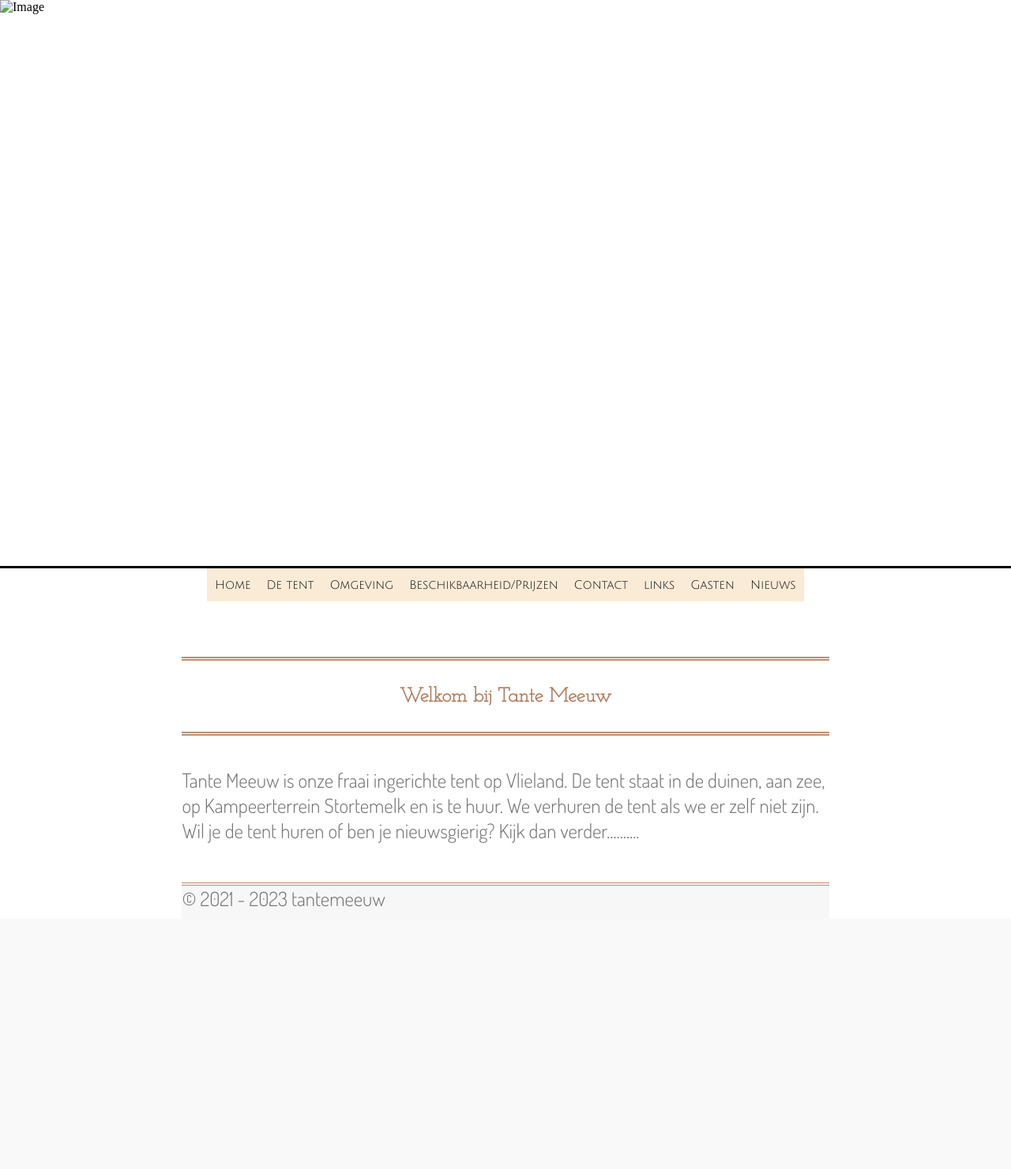
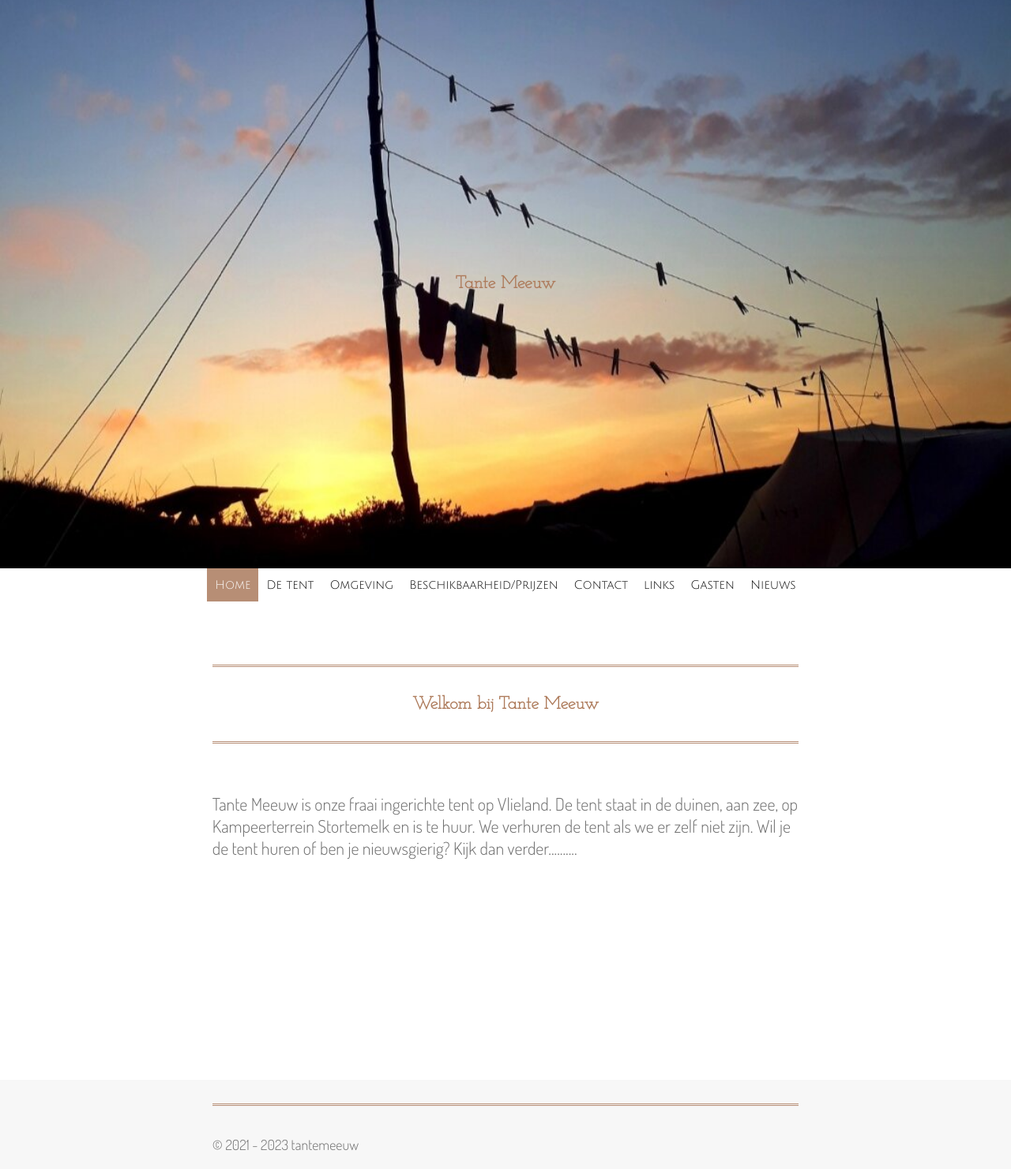
Before and after one commit to Rutger505/TanteMeeuw, a PHP site: page / in a window 1280 px wide. Shown: the whole page at 79% size. Before the commit the page ends 1149 px from the top, so only its background shows below. Run offline with PHP 8.4, Linux system fonts and the light colour scheme.

Commit message:
Test push from github desktop

```diff
--- a/css/footer.css
+++ b/css/footer.css
@@ -1,6 +1,13 @@
 footer {
-  margin-top: 50px!important;
+  padding-top: 30px !important;
 
-  border-top: double 4px #b78e75;
   background-color: #f7f7f7;
 }
+footer div {
+  padding-top: 20px;
+  border-top: double 3px #b78e75;
+}
+footer p{
+  font-size: 18px;
+  margin-bottom: 20px;
+}
--- a/css/global_styling.css
+++ b/css/global_styling.css
@@ -10,15 +10,14 @@ body {
 
 /* margin on side  */
 .spacing {
-  margin: 0 18%;
+  margin-left: 21%;
+  margin-right: 21%;
 }
-/* fonts  */
+
+/* fonts + sizes */
 p {
   font-family: "Dosis", sans-serif;
-  margin: 0px;
-  margin-bottom: 0.4em;
-
-  font-size: 25px;
+  font-size: 22px;
   color: #737373;
 }
 
@@ -26,7 +25,7 @@ h1,
 h2 {
   font-family: "Josefin Slab", sans-serif;
   margin: 0px;
-  font-size: 25px;
+  font-size: 22px;
   color: #ad7a5a;
 }
 a,
@@ -40,10 +39,10 @@ li {
   justify-content: center;
   align-items: center;
   height: 100px;
-  margin-top: 70px;
+  margin-top: 80px;
   margin-bottom: 40px;
 
   box-sizing: border-box;
-  border-top: double #b78e75 5px;
-  border-bottom: double #b78e75 5px;
+  border-top: double #b78e75 3px;
+  border-bottom: double #b78e75 3px;
 }
--- a/css/header.css
+++ b/css/header.css
@@ -20,8 +20,15 @@ header a {
 
   text-decoration: none;
   color: black;
-  background-color: antiquewhite;
+  transition: background-color ease-in-out 0.2s, color ease-in-out 0.2s;
 }
 header a:hover {
-  background-color: rgb(253, 229, 198);
+  background-color: #c8a997;
+  color: #fff;
 }
+
+/* background color for current page */
+.current_background{
+  background-color: #b78e75;
+  color: #fff;
+}
--- a/css/homepage.css
+++ b/css/homepage.css
@@ -1,13 +1,17 @@
 .img_slider {
+  display: flex;
+  justify-content: center;
+  align-items: center;
   height: 90vh;
   /* header is 10vh */
+
   box-sizing: border-box;
-  border-bottom: 3px solid black;
-}
-.img_slider div,
-.img_slider img {
-  height: 100%;
-  width: 100%;
+  border-bottom: 2px solid black;
+
+  background-image: url(../img/img_slider\ 1.jpg);
+  background-repeat: no-repeat;
+  background-size: cover;
+  background-position: bottom;
 }
 
 .double_text {
@@ -18,3 +22,7 @@
 .double_text div {
   width: 45%;
 }
+
+p {
+  margin-bottom: 280px;
+}
--- a/index.html
+++ b/index.html
@@ -1,41 +1,46 @@
 <!DOCTYPE html>
 <html lang="en">
-
   <head>
-    <meta charset="UTF-8">
-    <meta http-equiv="X-UA-Compatible" content="IE=edge">
-    <meta name="viewport" content="width=device-width, initial-scale=1.0">
+    <meta charset="UTF-8" />
+    <meta http-equiv="X-UA-Compatible" content="IE=edge" />
+    <meta name="viewport" content="width=device-width, initial-scale=1.0" />
     <title>Document</title>
     <!-- linking css -->
-    <link rel="stylesheet" href="css/homepage.css">
-    <link rel="stylesheet" href="css/global_styling.css">
-    <link rel="stylesheet" href="css/header.css">
-    <link rel="stylesheet" href="css/footer.css">
-
+    <link rel="stylesheet" href="css/homepage.css" />
+    <link rel="stylesheet" href="css/global_styling.css" />
+    <link rel="stylesheet" href="css/header.css" />
+    <link rel="stylesheet" href="css/footer.css" />
 
     <!-- Font -->
-    <link rel="preconnect" href="https://fonts.googleapis.com">
-    <link rel="preconnect" href="https://fonts.gstatic.com" crossorigin>
-    <link href="https://fonts.googleapis.com/css2?family=Dosis:wght@300&display=swap" rel="stylesheet">
+    <link rel="preconnect" href="https://fonts.googleapis.com" />
+    <link rel="preconnect" href="https://fonts.gstatic.com" crossorigin />
+    <link
+      href="https://fonts.googleapis.com/css2?family=Dosis:wght@300&display=swap"
+      rel="stylesheet"
+    />
 
-    <link rel="preconnect" href="https://fonts.googleapis.com">
-    <link rel="preconnect" href="https://fonts.gstatic.com" crossorigin>
-    <link href="https://fonts.googleapis.com/css2?family=Josefin+Slab:wght@200&display=swap" rel="stylesheet">
+    <link rel="preconnect" href="https://fonts.googleapis.com" />
+    <link rel="preconnect" href="https://fonts.gstatic.com" crossorigin />
+    <link
+      href="https://fonts.googleapis.com/css2?family=Josefin+Slab:wght@200&display=swap"
+      rel="stylesheet"
+    />
 
-    <link rel="preconnect" href="https://fonts.googleapis.com">
-    <link rel="preconnect" href="https://fonts.gstatic.com" crossorigin>
-    <link href="https://fonts.googleapis.com/css2?family=Julius+Sans+One&display=swap" rel="stylesheet">
+    <link rel="preconnect" href="https://fonts.googleapis.com" />
+    <link rel="preconnect" href="https://fonts.gstatic.com" crossorigin />
+    <link
+      href="https://fonts.googleapis.com/css2?family=Julius+Sans+One&display=swap"
+      rel="stylesheet"
+    />
   </head>
-
   <body>
     <div class="img_slider">
-        <img src="#" alt="Image">
+      <h1>Tante Meeuw</h1>
     </div>
-
     <header>
       <nav>
         <ul>
-                <li><a href="">Home</a></li>
+          <li><a class="current_background" href="">Home</a></li>
           <li><a href="">De tent</a></li>
           <li><a href="">Omgeving</a></li>
           <li><a href="">Beschikbaarheid/Prijzen</a></li>
@@ -48,15 +53,15 @@
     </header>
 
     <div class="title_box spacing">
-        <h1>Welkom bij Tante Meeuw</h1>
+      <h2>Welkom bij Tante Meeuw</h2>
     </div>
 
     <p class="spacing">
-        Tante Meeuw is onze fraai ingerichte tent op Vlieland. De tent staat in de duinen,
-        aan zee, op Kampeerterrein Stortemelk en is te huur. We verhuren de tent als we
-        er zelf niet zijn. Wil je de tent huren of ben je nieuwsgierig? Kijk dan verder..........
+      Tante Meeuw is onze fraai ingerichte tent op Vlieland. De tent staat in de
+      duinen, aan zee, op Kampeerterrein Stortemelk en is te huur. We verhuren
+      de tent als we er zelf niet zijn. Wil je de tent huren of ben je
+      nieuwsgierig? Kijk dan verder..........
     </p>
-
 
     <!-- de tent text  -->
     <!-- <div class="double_text spacing">
@@ -115,9 +120,8 @@
         <h1>Kortom: Tante Meeuw is een sfeervolle tent waarin je je thuis kunt voelen.</h1>
     </div> -->
 
-    <footer class="spacing">
-        <p>© 2021 - 2023 tantemeeuw</p>
+    <footer>
+      <div class="spacing"><p>© 2021 - 2023 tantemeeuw</p></div>
     </footer>
   </body>
-
 </html>
```
Also changed, not shown: img/img_slider 1.jpg (added). Lines whose indentation alone changed are shown as unchanged.
